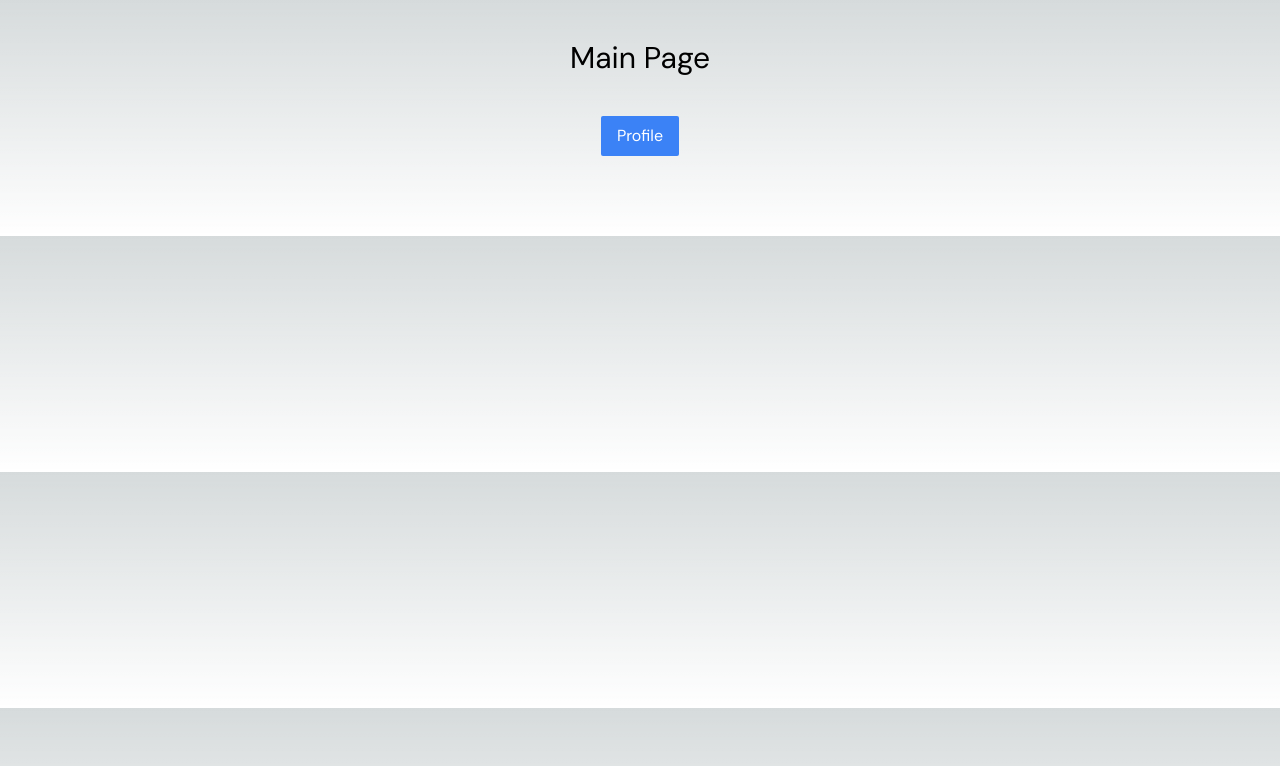
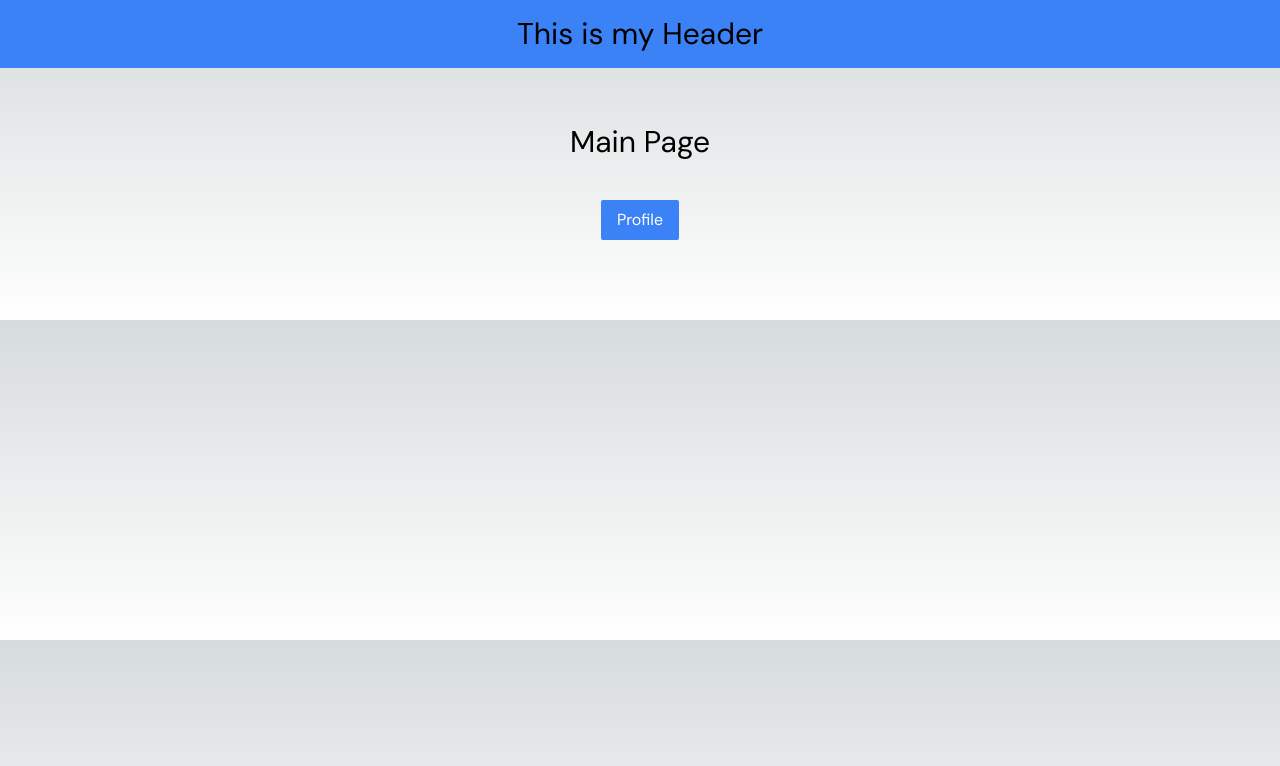
Before and after one commit to aweeshathavishanka/nextjs13-course, a Next.js app: page / in a window 1280 px wide. Shown: the top 766 px of the page. Built offline with nearby package versions, Linux system fonts and the light colour scheme.

Commit message:
Components with NextJS 14

```diff
--- a/src/app/page.tsx
+++ b/src/app/page.tsx
@@ -1,10 +1,15 @@
 "use client";
+import Header from "@/components/Header";
 import { useRouter } from "next/navigation";
 
 export default function Home() {
   const router = useRouter();
   return (
-    <main className=" items-center justify-center text-center py-10">
+    <main>
+      <div className=" text-center">
+        <Header />
+      </div>
+      <div className=" items-center justify-center text-center py-10">
         <h1 className=" text-3xl">Main Page</h1>
         <div className=" py-10">
           <button
@@ -13,6 +18,7 @@ export default function Home() {
             Profile
           </button>
         </div>
+      </div>
     </main>
   );
 }
--- /dev/null
+++ b/src/components/Header.tsx
@@ -0,0 +1,11 @@
+"use client";
+
+const Header = () => {
+  return (
+    <div className=" bg-blue-500 py-4  mb-4">
+      <h1 className=" text-3xl">This is my Header</h1>
+    </div>
+  );
+};
+
+export default Header;
```
Lines whose indentation alone changed are shown as unchanged.
